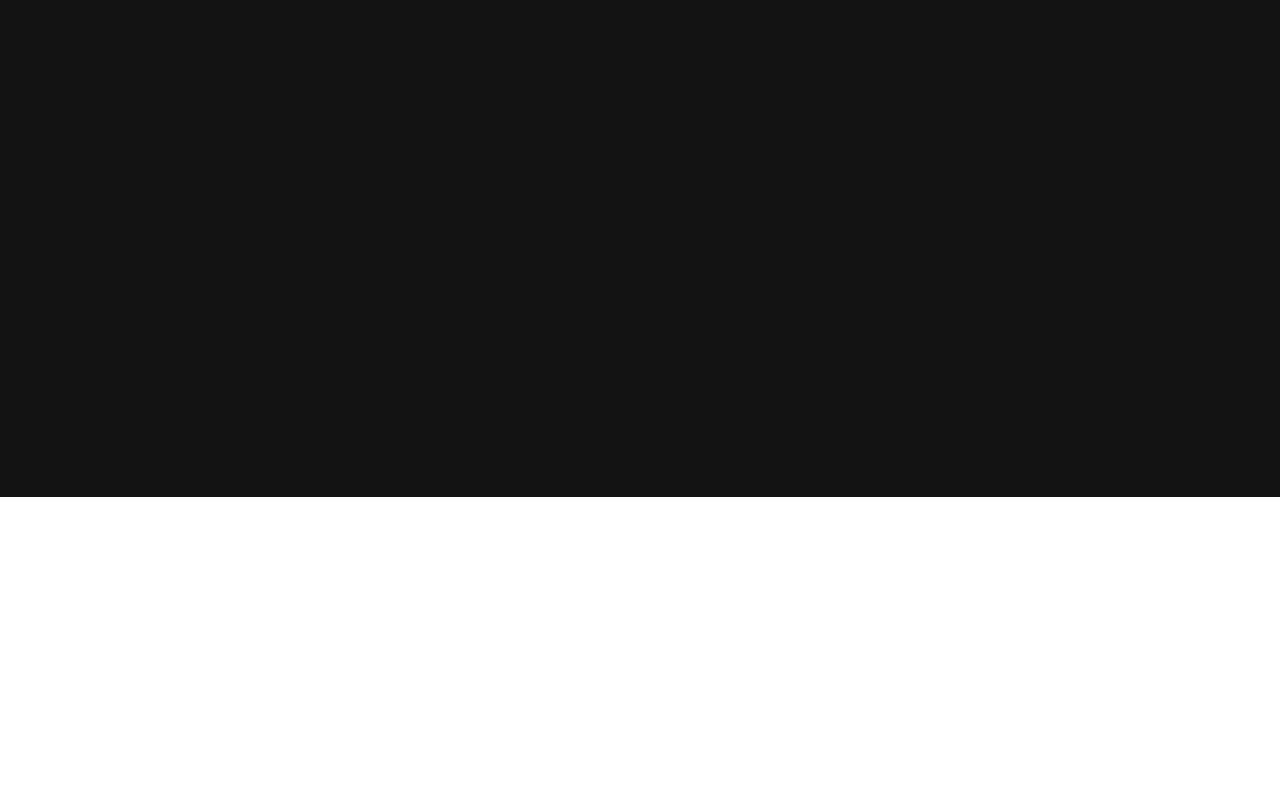
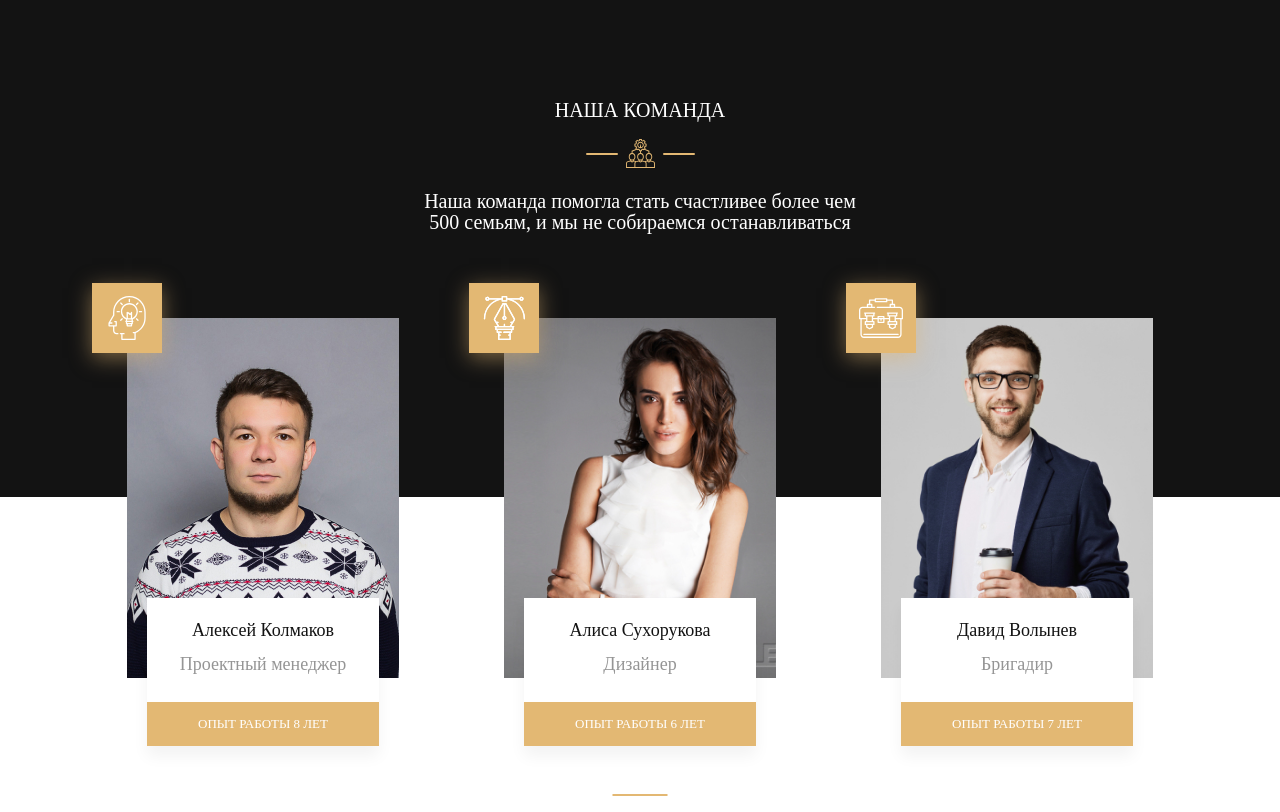
Before and after one commit to Verruckterdrachen/Repair-Design, a website built with webpack: page src/index.html in a window 1280 px wide. Shown: the part 7359-8171 px from the top of the page. Before the commit the page ends 7856 px from the top, so only its background shows below. Built offline with nearby package versions, Linux system fonts and the light colour scheme; some packages are replaced by stand-ins of ours; files whose address does not match are found by name.

Commit message:
add team section

```diff
--- a/src/index.html
+++ b/src/index.html
@@ -482,6 +482,51 @@
 					</div>
 				</div>
 			</section>
+			<section class="page__team team">
+				<div class="team__container">
+					<div class="team__heading heading heading--white">
+						<h2 class="heading__title">Наша команда</h2>
+						<div class="heading__icon"><img src="@img/team/heading-icon.svg" alt="" aria-hidden="true"></div>
+						<p class="heading__text">Наша команда помогла стать счастливее более чем 500 семьям, и мы не собираемся останавливаться</p>
+					</div>
+					<div class="team__body">
+						<article class="team__item item-team">
+							<div class="item-team__img _ibg"><img src="@img/team/01.jpg" alt="Алексей Колмаков"></div>
+							<div class="item-team__body">
+								<div class="item-team__content">
+									<h3 class="item-team__name">Алексей Колмаков</h3>
+									<span class="item-team__post">Проектный менеджер</span>
+								</div>
+								<span class="item-team__experience">Опыт работы 8 лет</span>
+							</div>
+							<div class="item-team__icon" aria-hidden="true"><img src="@img/team/icons/01.svg" alt=""></div>
+						</article>
+						<article class="team__item item-team">
+							<div class="item-team__img _ibg"><img src="@img/team/02.jpg" alt="Алиса Сухорукова"></div>
+							<div class="item-team__body">
+								<div class="item-team__content">
+									<h3 class="item-team__name">Алиса Сухорукова</h3>
+									<span class="item-team__post">Дизайнер</span>
+								</div>
+								<span class="item-team__experience">Опыт работы 6 лет</span>
+							</div>
+							<div class="item-team__icon" aria-hidden="true"><img src="@img/team/icons/02.svg" alt=""></div>
+						</article>
+						<article class="team__item item-team">
+							<div class="item-team__img _ibg"><img src="@img/team/03.jpg" alt="Давид Волынев"></div>
+							<div class="item-team__body">
+								<div class="item-team__content">
+									<h3 class="item-team__name">Давид Волынев</h3>
+									<span class="item-team__post">Бригадир</span>
+								</div>
+								<span class="item-team__experience">Опыт работы 7 лет</span>
+							</div>
+							<div class="item-team__icon" aria-hidden="true"><img src="@img/team/icons/03.svg" alt=""></div>
+						</article>
+					</div>
+					<p class="team__text">Каждый сотрудник нашей компании является квалифицированным штатным специалистом с опытом работы от 6 лет. У нас нет гастарбайтеров, каждый сотрудник выполняет работу, соответствующую его специальности.</p>
+				</div>
+			</section>
 		</main>
 		@@include('html/_footer.htm',{})
 	</div>
--- a/src/scss/common.scss
+++ b/src/scss/common.scss
@@ -52,7 +52,8 @@
 		}
 	}
 	&.heading--white {
-		.heading__title {
+		.heading__title,
+		.heading__text {
 			color: #fff;
 		}
 	}
@@ -61,7 +62,7 @@
 		font-size: rem(20);
 		line-height: math.div(21, 20);
 		max-width: rem(741);
-		margin: 0 auto;
+		margin: em(23, 20) auto 0 auto;
 	}
 }
 //========================================================================================
--- a/src/scss/home.scss
+++ b/src/scss/home.scss
@@ -693,9 +693,6 @@
 	// .design__heading
 	&__heading {
 		margin-bottom: rem(40);
-		.heading__icon {
-			margin-bottom: rem(23);
-		}
 	}
 	// .design__body
 	&__body {
@@ -849,5 +846,157 @@
 	}
 }
 //========================================================================================
+.team {
+	@media (max-width: $mobile) {
+		background-color: $darkColor;
+		@media (min-width: $mobileSmall) {
+			padding-top: rem(50);
+		}
+	}
+	// .team__container
+	&__container {
+	}
+	// .team__heading
+	&__heading {
+		@include adaptiveValue("margin-bottom", 85, 75);
+		.heading__text {
+			max-width: rem(448);
+		}
+	}
+	// .team__body
+	&__body {
+		position: relative;
+		margin-left: rem(35);
+		@media (min-width: $mobile) {
+			display: flex;
+			justify-content: space-evenly;
+			margin-bottom: rem(20);
+			margin-left: 0;
+			@include adaptiveValue("padding-bottom", 50, 0);
+			&::after {
+				content: "";
+				position: absolute;
+				left: 50%;
+				bottom: 0;
+				width: rem(55);
+				height: rem(2);
+				transform: translate(-50%, 0);
+				background-color: $accentColor;
+			}
+		}
+		@media (max-width: em(1100)) {
+			justify-content: space-around;
+		}
+	}
+	// .team__item
+	&__item {
+		@media (min-width: $mobile) {
+			flex: 0 0 rem(272);
+			@media (max-width: $tablet) {
+				flex: 0 0 rem(222);
+			}
+		}
+		@media (max-width: $mobile) {
+			&:not(:last-child) {
+				margin-bottom: rem(85);
+			}
+		}
+	}
+	// .team__text
+	&__text {
+		text-align: center;
+		max-width: rem(568);
+		margin: 0 auto;
+		font-size: rem(20);
+		line-height: math.div(33, 20);
+		@media (max-width: $mobile) {
+			display: none;
+		}
+	}
+}
+.item-team {
+	position: relative;
+	display: flex;
+	flex-direction: column;
+	&:nth-child(2) {
+		.item-team__img img {
+			object-position: 75%;
+		}
+	}
+	// .item-team__img
+	&__img {
+		padding-bottom: percent(360, 272);
+		img {
+			object-position: 33%;
+		}
+	}
+	// .item-team__body
+	&__body {
+		display: grid;
+		align-content: space-between;
+		text-align: center;
+		z-index: 5;
+		position: relative;
+		flex: 1 1 auto;
+		margin: rem(-80) rem(20) 0 rem(20);
+		box-shadow: 0px 10px 15px 0px #0000000d;
+		background-color: #fff;
+	}
+	// .item-team__content
+	&__content {
+		padding: rem(20) rem(20) rem(25) rem(20);
+		@media (max-width: $tablet) {
+			padding: rem(15);
+		}
+	}
+	// .item-team__name
+	&__name {
+		font-family: "YesevaOne";
+		font-size: rem(18);
+		line-height: math.div(24, 18);
+		margin-bottom: em(9, 18);
+		color: $darkColor;
+	}
+	// .item-team__post
+	&__post {
+		font-size: rem(18);
+		line-height: math.div(26, 18);
+		color: $grayColor;
+	}
+	// .item-team__experience
+	&__experience {
+		display: flex;
+		justify-content: center;
+		align-items: center;
+		min-height: rem(44);
+		font-family: "YesevaOne";
+		font-size: rem(13);
+		line-height: math.div(19, 13);
+		text-transform: uppercase;
+		color: #fff;
+		background-color: $accentColor;
+	}
+	// .item-team__icon
+	&__icon {
+		position: absolute;
+		top: 0;
+		left: 0;
+		display: flex;
+		justify-content: center;
+		align-items: center;
+		width: rem(70);
+		height: rem(70);
+		transform: translate(-50%, -50%);
+		background-color: $accentColor;
+		box-shadow: 0px 5px 20px 0px #e3b87380;
+		@media (max-width: em(1100)) {
+			display: none;
+		}
+		@media (max-width: $mobile) {
+			display: flex;
+		}
+	}
+}
+//========================================================================================
 
 //========================================================================================
--- a/src/scss/style.scss
+++ b/src/scss/style.scss
@@ -125,7 +125,14 @@ body {
 	// .page__steps
 	&__steps {
 		padding-top: rem(560);
-		@include adaptiveValue("padding-bottom", 500, 50);
+		padding-bottom: rem(500);
+	}
+	// .page__team
+	&__team {
+		@include adaptiveValue("padding-bottom", 100, 130);
+		@media (min-width: $mobile) {
+			margin-top: rem(-400);
+		}
 	}
 }
 
```
Also changed, not shown: src/img/team/01.jpg (added), src/img/team/02.jpg (added), src/img/team/03.jpg (added), src/img/team/heading-icon.svg (added), src/img/team/icons/01.svg (added), src/img/team/icons/02.svg (added), src/img/team/icons/03.svg (added).
